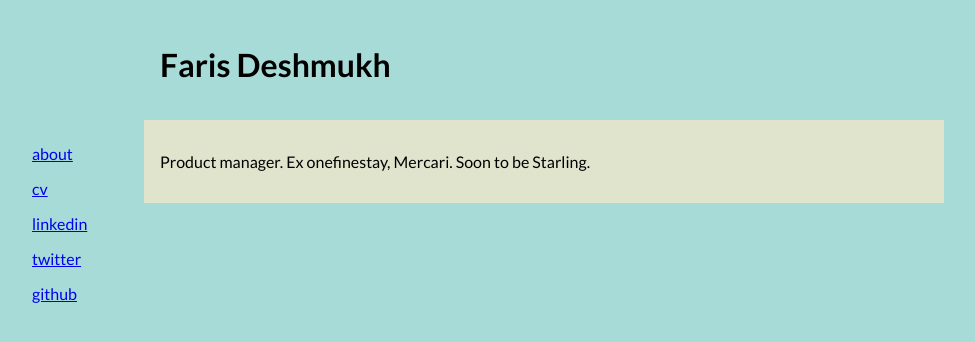
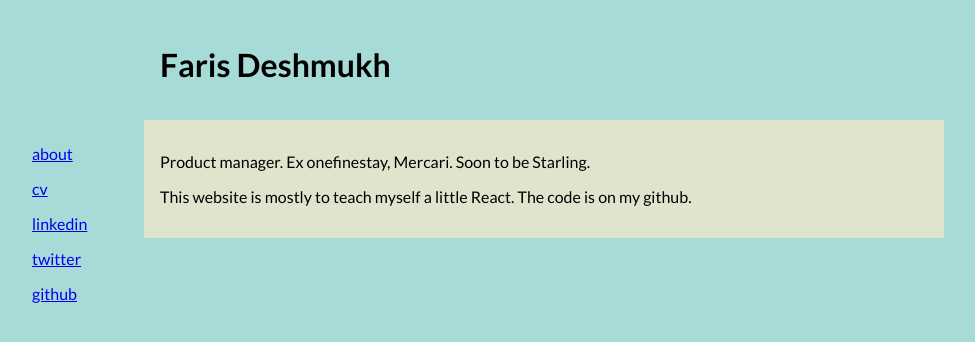
Before and after one commit to farisd/farisdeshmukh, a Next.js app: page / in a window 1280 px wide. Shown: the top 342 px of the page, without its empty margins (176-1151 px from the left). Built offline with nearby package versions, Linux system fonts and the light colour scheme.

Commit message:
Add copy to site

```diff
--- a/pages/index.js
+++ b/pages/index.js
@@ -4,6 +4,7 @@ export default () => (
   <Layout>
     <div className="body">
       <p>Product manager. Ex onefinestay, Mercari. Soon to be Starling.</p>
+      <p>This website is mostly to teach myself a little React. The code is on my github.</p>
     </div>
   </Layout>
 );
```
